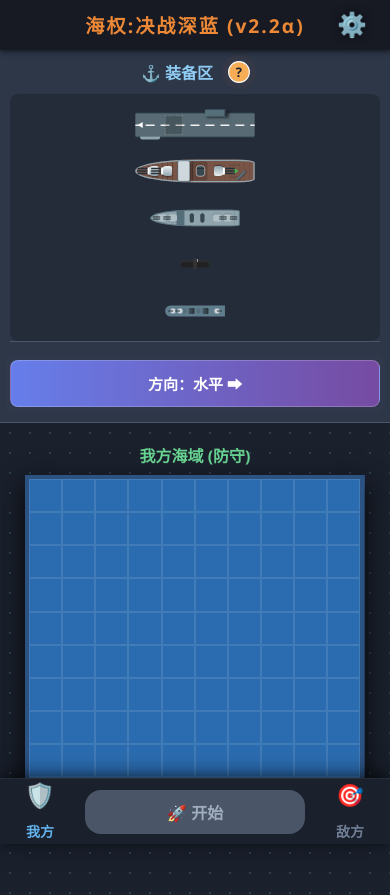
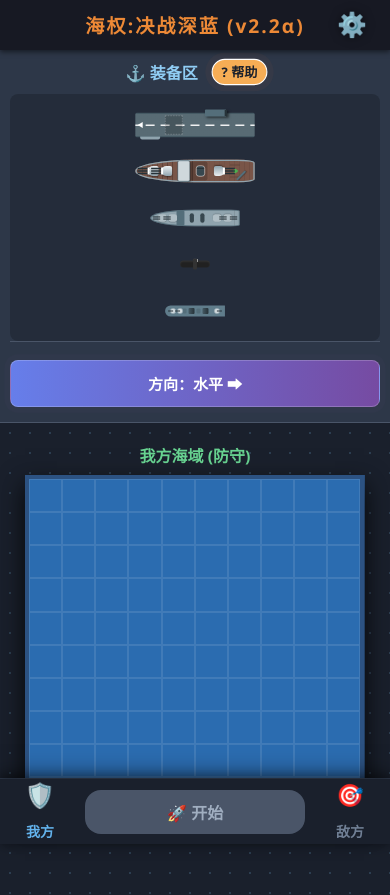
Before and after one commit to MaoJiayang/battleship-remaster, a website built with Vite: page index.html in a window 390 px wide. Built offline with nearby package versions, Linux system fonts and the light colour scheme.

Commit message:
提示按钮优化

```diff
--- a/index.html
+++ b/index.html
@@ -111,7 +111,7 @@
     <div class="dock-panel">
       <div class="dock-header">
         <span>⚓ 装备区</span>
-        <div id="help-btn" data-action="toggle-help">?</div>
+        <div id="help-btn" data-action="toggle-help">? 帮助</div>
       </div>
 
       <div id="battle-panel" class="dock-container" style="display: none; align-items: stretch;">
--- a/src/game/game.js
+++ b/src/game/game.js
@@ -194,7 +194,8 @@ import { makeAIDecision, calculateProbabilityGrid } from '../ai/aiStrategy.js';
                 helpBtn.classList.add('pulse-highlight');
             }
 
-            helpBtn.addEventListener('click', () => {
+            helpBtn.addEventListener('click', (e) => {
+                e.stopPropagation();
                 // 点击后移除高亮并记录
                 helpBtn.classList.remove('pulse-highlight');
                 localStorage.setItem('hasClickedHelp', 'true');
@@ -214,10 +215,16 @@ import { makeAIDecision, calculateProbabilityGrid } from '../ai/aiStrategy.js';
         const helpModal = document.getElementById('help-modal');
         if (helpModal) {
             helpModal.addEventListener('click', (event) => {
-                if (event.target === helpModal) toggleHelp();
+                if (event.target === helpModal) {
+                    event.stopPropagation();
+                    toggleHelp();
+                }
             });
             const closeBtn = helpModal.querySelector('.close-btn');
-            if (closeBtn) closeBtn.addEventListener('click', toggleHelp);
+            if (closeBtn) closeBtn.addEventListener('click', (e) => {
+                e.stopPropagation();
+                toggleHelp();
+            });
         }
 
         document.querySelectorAll('[data-weapon]').forEach(btn => {
@@ -1704,7 +1711,10 @@ import { makeAIDecision, calculateProbabilityGrid } from '../ai/aiStrategy.js';
 
     function toggleHelp() {
         const modal = document.getElementById('help-modal');
-        modal.style.display = modal.style.display === 'block' ? 'none' : 'block';
+        // 使用 requestAnimationFrame 优化渲染，减少闪烁
+        requestAnimationFrame(() => {
+            modal.style.display = modal.style.display === 'block' ? 'none' : 'block';
+        });
     }
 
     function togglePanel(side) {
--- a/src/styles/base.css
+++ b/src/styles/base.css
@@ -502,22 +502,24 @@
             position: fixed;
             bottom: 20px;
             right: 20px;
-            width: 50px;
+            width: auto;
             height: 50px;
+            padding: 0 20px;
             background: var(--accent);
             color: #1a202c;
-            border-radius: 50%;
+            border-radius: 25px;
             display: flex;
             justify-content: center;
             align-items: center;
-            font-size: 24px;
+            font-size: 18px;
             font-weight: bold;
             cursor: pointer;
             box-shadow: 0 4px 10px rgba(0,0,0,0.5);
             z-index: 1000;
             transition: transform 0.2s;
+            gap: 8px;
         }
-        #help-btn:hover { transform: scale(1.1); }
+        #help-btn:hover { transform: scale(1.05); }
 
         /* 模态框 */
         .modal {
@@ -857,8 +859,9 @@
     /* 帮助按钮：移动端跟随标题 */
     #help-btn {
         position: static;
-        width: 20px; /* 稍微加大一点 */
-        height: 20px;
+        width: auto;
+        height: 24px;
+        padding: 0 8px;
         font-size: 12px;
         /* 恢复一些按钮特征 */
         box-shadow: 0 2px 4px rgba(0,0,0,0.2);
@@ -867,10 +870,13 @@
         margin-left: 8px;
         bottom: auto;
         right: auto;
+        border-radius: 12px;
+        gap: 4px;
     }
     #help-btn:hover { transform: none; }
+}
 
-    /* 未点击过的高亮呼吸效果 */
+/* 未点击过的高亮呼吸效果 - 全局生效 */
 .pulse-highlight {
     animation: pulse-orange 2s infinite;
     background-color: #f6ad55 !important; /* 更亮的橙色 */
@@ -881,7 +887,6 @@
     0% { box-shadow: 0 0 0 0 rgba(237, 137, 54, 0.7); transform: scale(1); }
     70% { box-shadow: 0 0 0 6px rgba(237, 137, 54, 0); transform: scale(1.1); }
     100% { box-shadow: 0 0 0 0 rgba(237, 137, 54, 0); transform: scale(1); }
-    }
 }
 
 /* === 新增交互设计样式 === */
```
Also changed, not shown: dist/index.html. Lines whose indentation alone changed are shown as unchanged.
